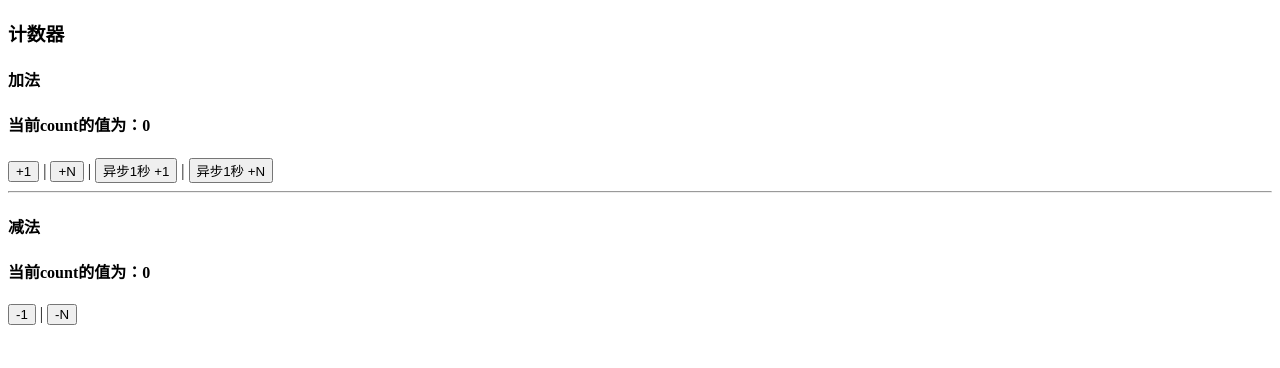
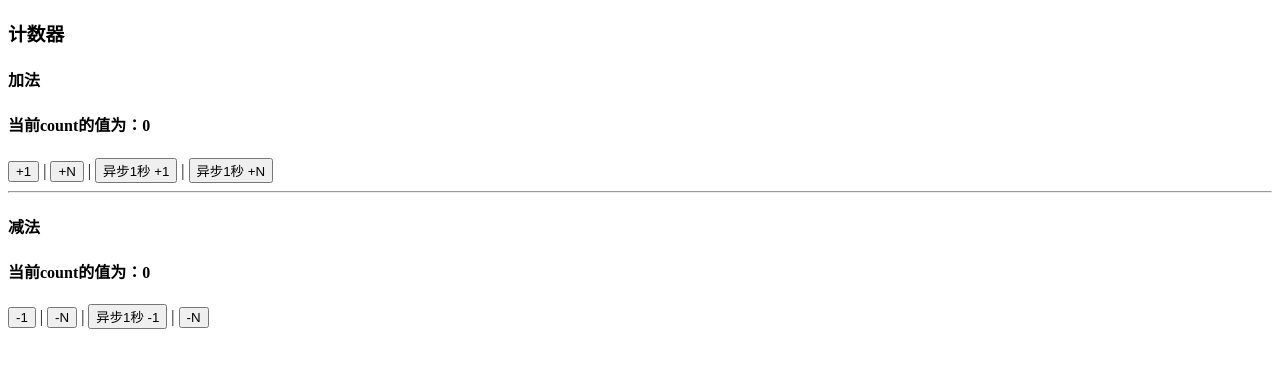
Before and after one commit to johnnywwy/vuex-demo, a Vue app: page / in a window 1280 px wide. Shown: the top 368 px of the page. Built offline with nearby package versions, Linux system fonts and the light colour scheme.

Commit message:
actions 配合 mapActions 并传参

```diff
--- a/src/components/Subtraction.vue
+++ b/src/components/Subtraction.vue
@@ -5,11 +5,15 @@
     <button @click="btnSub">-1</button>
     |
     <button @click="btnSubN">-N</button>
+    |
+    <button @click="btnSubAsync">异步1秒 -1</button>
+    |
+    <button @click="btnSubAsyncN">-N</button>
   </div>
 </template>
 
 <script>
-import {mapState, mapMutations} from 'vuex'
+import {mapState, mapMutations, mapActions} from 'vuex'
 
 export default {
   data() {
@@ -20,13 +24,19 @@ export default {
   },
   methods: {
     ...mapMutations(['sub', 'subN']),
-
+    ...mapActions(['subAsync', 'subAsyncN']),
     btnSub() {
       this.sub()
     },
 
     btnSubN() {
       this.subN(3)
+    },
+    btnSubAsync() {
+      this.subAsync()
+    },
+    btnSubAsyncN() {
+      this.subAsyncN(3)
     }
   },
 
--- a/src/store/index.js
+++ b/src/store/index.js
@@ -32,7 +32,17 @@ export default new Vuex.Store({
       setTimeout(() => {
         context.commit('addN',payload)
       },1000)
-    }
+    },
+    subAsync(content) {
+      setTimeout(() => {
+        content.commit('sub')
+      },1000)
+    },
+    subAsyncN(content,payload) {
+      setTimeout(() => {
+        content.commit('subN',payload)
+      },1000)
+    },
   },
   modules: {}
 })
```
